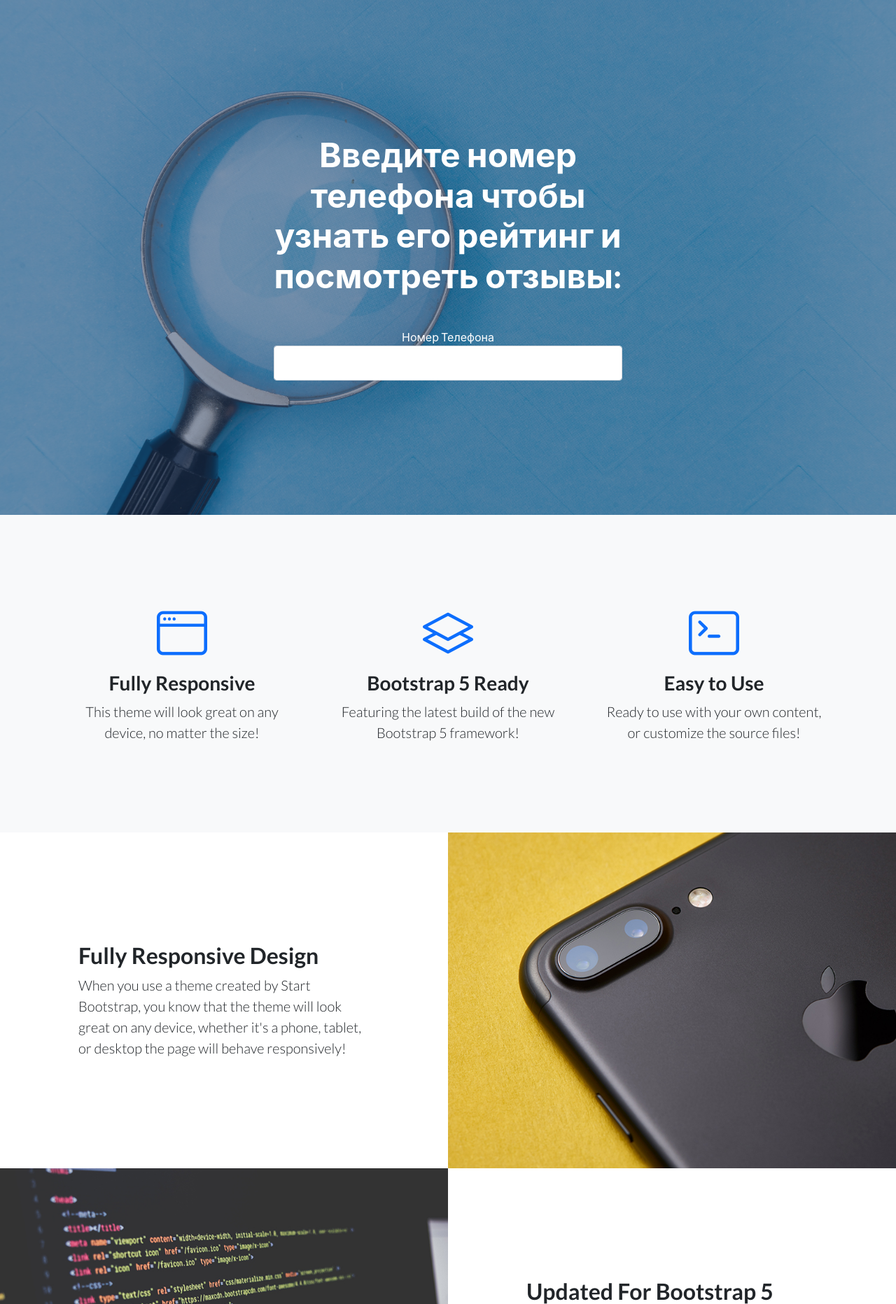
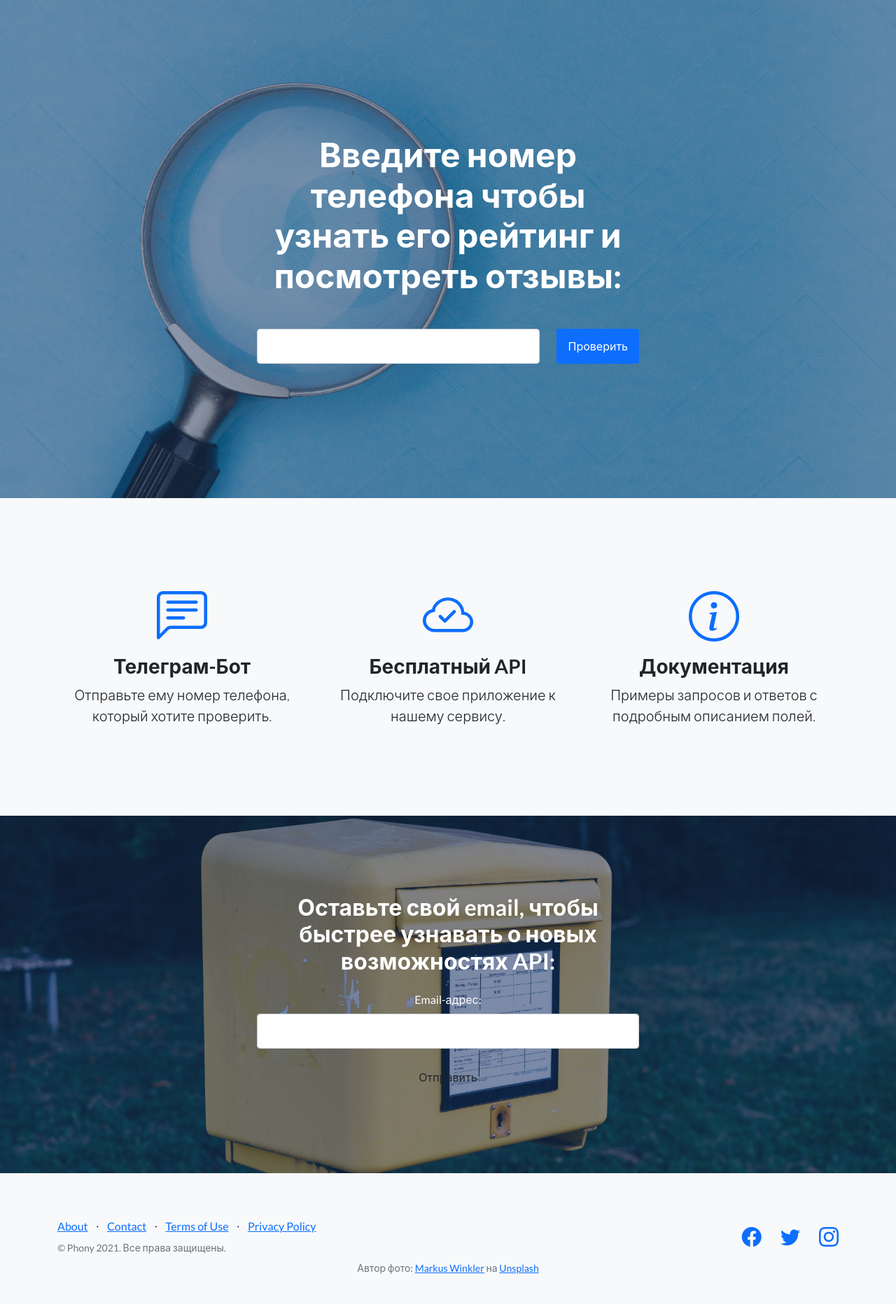
Before and after one commit to Archie04682/phone-checker, a Flask app: page / in a window 1280 px wide. Shown: the part 56-1920 px from the top of the page at 70% size. After the commit the page ends 1877 px from the top, so only its background shows below. Run offline with Flask 2, Linux system fonts and the light colour scheme; some libraries are stand-ins or nearby versions.

Commit message:
added styles to flask-wtf-forms

```diff
--- a/app.py
+++ b/app.py
@@ -1,8 +1,10 @@
+import html
+
 from flask import Flask, jsonify, render_template, redirect, url_for, request
 from datetime import timedelta
 from flask_wtf import FlaskForm
-from wtforms import Form, StringField, EmailField
-from wtforms.validators import DataRequired
+from wtforms import Form, StringField, EmailField, SubmitField
+from wtforms.validators import DataRequired, Email
 from flask_bootstrap import Bootstrap
 from os import environ
 
@@ -23,7 +25,6 @@
 logger = get_logger()
 
 # WTForms
-
 from services.number_normalize_service import NumberNormalizeService
 from phonenumbers import NumberParseException
 from wtforms import ValidationError
@@ -39,23 +40,45 @@
 
 
 class PhoneNumberForm(FlaskForm):
-    phone_number = StringField('Номер Телефона', validators=[
-        DataRequired("Поле не должно быть пустым"), validate_phone_number
-    ])
+    phone_number = StringField('phone-field',
+        validators=[DataRequired("Поле не должно быть пустым"), validate_phone_number])
+    submit = SubmitField('Проверить')
 
+
+class EmailForm(FlaskForm):
+    email = EmailField("Email-адрес:", validators=[Email("Неверный формат email")])
+    submit = SubmitField("Отправить")
 #
 
 
 @app.route('/', methods=['GET', 'POST'])
 def index():
+    print('FIRE!')
     phone_form = PhoneNumberForm()
+    email_form = EmailForm()
+
     if phone_form.validate_on_submit():
-        return redirect(url_for('describe', number=phone_form.phone_number.data))
-    return render_template('index.html', phoneForm=phone_form)
+        return redirect(url_for('number_info', number=phone_form.phone_number.data))
+
+    # if request.method == 'POST':
+    #     if phone_form.submit.data and phone_form.validate():
+    #         return redirect(url_for('number_info', number=phone_form.phone_number.data))
+    #     if email_form.submit.data and email_form.validate():
+    #         pass
+
+    return render_template('index.html', phoneForm=phone_form, emailForm=email_form)
+
+
+@app.route('/subscribe/<string:email>')
+def subscribe(email: str):
+    email_form = EmailForm()
+    if email_form.validate_on_submit():
+        pass
+    redirect('index.html')
 
 
 @app.route('/api/number/<string:number>')
-def describe(number: str):
+def number_info(number: str):
     try:
         normalized_number = NumberNormalizeService.normalize(number)
 
--- a/requirements.txt
+++ b/requirements.txt
@@ -8,3 +8,4 @@
 WTForms~=3.0.0
 Flask-WTF~=1.0.0
 Flask-Bootstrap~=3.3.7.1
+email-validator~=1.1.3
--- a/templates/index.html
+++ b/templates/index.html
@@ -17,6 +17,7 @@
     <link href="https://fonts.googleapis.com/css?family=Lato:300,400,700,300italic,400italic,700italic" rel="stylesheet"
           type="text/css"/>
     <!-- Core theme CSS (includes Bootstrap)-->
+    <link rel="stylesheet" href="https://maxcdn.bootstrapcdn.com/bootstrap/4.0.0/css/bootstrap.min.css" integrity="sha384-Gn5384xqQ1aoWXA+058RXPxPg6fy4IWvTNh0E263XmFcJlSAwiGgFAW/dAiS6JXm" crossorigin="anonymous">
     <link href="{{ url_for("static", filename="css/styles.css") }}" rel="stylesheet"/>
 </head>
 <body>
@@ -35,54 +36,24 @@
                 <div class="text-center text-white">
                     <!-- Page heading-->
                     <h1 class="mb-5">Введите номер телефона чтобы узнать его рейтинг и посмотреть отзывы:</h1>
-                    <!-- Signup form-->
-                    <!-- * * * * * * * * * * * * * * *-->
-                    <!-- * * SB Forms Contact Form * *-->
-                    <!-- * * * * * * * * * * * * * * *-->
-                    <!-- This form is pre-integrated with SB Forms.-->
-                    <!-- To make this form functional, sign up at-->
-                    <!-- https://startbootstrap.com/solution/contact-forms-->
-                    <!-- to get an API token!-->
-                    <div class="container">
-                        {{ wtf.quick_form(phoneForm, novalidate=True) }}
-                    </div>
-{#                    <form class="form-subscribe" id="contactForm" data-sb-form-api-token="API_TOKEN">#}
-{#                        <!-- Email address input-->#}
-{#                        <div class="row">#}
-{#                            <div class="col">#}
-{#                                <input class="form-control form-control-lg" id="phoneNumber" type="text"#}
-{#                                       placeholder="например: +7(800)800-80-80" data-sb-validations="required"/>#}
-{#                                <div class="invalid-feedback text-white" data-sb-feedback="phoneNumber:required">#}
-{#                                    Поле не должно быть пустым!#}
-{#                                </div>#}
-                                {#<div class="invalid-feedback text-white" data-sb-feedback="emailAddress:email">Email#}
-                                {#    Address Email is not valid.#}
-                                {#</div>#}
-{#                            </div>#}
-{#                            <div class="col-auto">#}
-{#                                <button class="btn btn-primary btn-lg disabled" id="submitButton" type="submit">Узнать#}
-{#                                </button>#}
-{#                            </div>#}
-{#                        </div>#}
-{#                        <!-- Submit success message-->#}
-{#                        <!---->#}
-{#                        <!-- This is what your users will see when the form-->#}
-{#                        <!-- has successfully submitted-->#}
-{#                        <div class="d-none" id="submitSuccessMessage">#}
-{#                            <div class="text-center mb-3">#}
-{#                                <div class="fw-bolder">Form submission successful!</div>#}
-{#                                <p>To activate this form, sign up at</p>#}
-{#                                <a class="text-white" href="https://startbootstrap.com/solution/contact-forms">https://startbootstrap.com/solution/contact-forms</a>#}
-{#                            </div>#}
-{#                        </div>#}
-{#                        <!-- Submit error message-->#}
-{#                        <!---->#}
-{#                        <!-- This is what your users will see when there is-->#}
-{#                        <!-- an error submitting the form-->#}
-{#                        <div class="d-none" id="submitErrorMessage">#}
-{#                            <div class="text-center text-danger mb-3">Error sending message!</div>#}
-{#                        </div>#}
-{#                    </form>#}
+                    <form method="POST" action="/" novalidate>
+                        {{ phoneForm.csrf_token }}
+                        <div class="row">
+                            <div class="col">
+                                {{ phoneForm.phone_number(class_="form-control") }}
+                                {% if phoneForm.phone_number.errors %}
+                                    <ul class="errors">
+                                        {% for error in phoneForm.phone_number.errors %}
+                                            <li style="list-style-type: none;"><small class="form-text text-warning">{{ error }}</small></li>
+                                        {% endfor %}
+                                    </ul>
+                                {% endif %}
+                            </div>
+                            <div class="col-3">
+                                {{ phoneForm.submit(class_="btn btn-primary btn-block") }}
+                            </div>
+                        </div>
+                    </form>
                 </div>
             </div>
         </div>
@@ -94,145 +65,103 @@
         <div class="row">
             <div class="col-lg-4">
                 <div class="features-icons-item mx-auto mb-5 mb-lg-0 mb-lg-3">
-                    <div class="features-icons-icon d-flex"><i class="bi-window m-auto text-primary"></i></div>
-                    <h3>Fully Responsive</h3>
-                    <p class="lead mb-0">This theme will look great on any device, no matter the size!</p>
+                    <div class="features-icons-icon d-flex"><i class="bi-chat-left-text m-auto text-primary"></i></div>
+                    <h3>Телеграм-Бот</h3>
+                    <p class="lead mb-0">Отправьте ему номер телефона, который хотите проверить.</p>
                 </div>
             </div>
             <div class="col-lg-4">
                 <div class="features-icons-item mx-auto mb-5 mb-lg-0 mb-lg-3">
-                    <div class="features-icons-icon d-flex"><i class="bi-layers m-auto text-primary"></i></div>
-                    <h3>Bootstrap 5 Ready</h3>
-                    <p class="lead mb-0">Featuring the latest build of the new Bootstrap 5 framework!</p>
+                    <div class="features-icons-icon d-flex"><i class="bi-cloud-check m-auto text-primary"></i></div>
+                    <h3>Бесплатный API</h3>
+                    <p class="lead mb-0">Подключите свое приложение к нашему сервису.</p>
                 </div>
             </div>
             <div class="col-lg-4">
                 <div class="features-icons-item mx-auto mb-0 mb-lg-3">
-                    <div class="features-icons-icon d-flex"><i class="bi-terminal m-auto text-primary"></i></div>
-                    <h3>Easy to Use</h3>
-                    <p class="lead mb-0">Ready to use with your own content, or customize the source files!</p>
+                    <div class="features-icons-icon d-flex"><i class="bi-info-circle m-auto text-primary"></i></div>
+                    <h3>Документация</h3>
+                    <p class="lead mb-0">Примеры запросов и ответов с подробным описанием полей.</p>
                 </div>
             </div>
         </div>
     </div>
 </section>
 <!-- Image Showcases-->
-<section class="showcase">
-    <div class="container-fluid p-0">
-        <div class="row g-0">
-            <div class="col-lg-6 order-lg-2 text-white showcase-img"
-                 style="background-image: url('{{ url_for('static', filename='assets/img/bg-showcase-1.jpg') }}')"></div>
-            <div class="col-lg-6 order-lg-1 my-auto showcase-text">
-                <h2>Fully Responsive Design</h2>
-                <p class="lead mb-0">When you use a theme created by Start Bootstrap, you know that the theme will look
-                    great on any device, whether it's a phone, tablet, or desktop the page will behave responsively!</p>
-            </div>
-        </div>
-        <div class="row g-0">
-            <div class="col-lg-6 text-white showcase-img"
-                 style="background-image: url('{{ url_for('static', filename='assets/img/bg-showcase-2.jpg') }}')"></div>
-            <div class="col-lg-6 my-auto showcase-text">
-                <h2>Updated For Bootstrap 5</h2>
-                <p class="lead mb-0">Newly improved, and full of great utility classes, Bootstrap 5 is leading the way
-                    in mobile responsive web development! All of the themes on Start Bootstrap are now using Bootstrap
-                    5!</p>
-            </div>
-        </div>
-        <div class="row g-0">
-            <div class="col-lg-6 order-lg-2 text-white showcase-img"
-                 style="background-image: url('{{ url_for('static', filename='assets/img/bg-showcase-3.jpg') }}')"></div>
-            <div class="col-lg-6 order-lg-1 my-auto showcase-text">
-                <h2>Easy to Use & Customize</h2>
-                <p class="lead mb-0">Landing Page is just HTML and CSS with a splash of SCSS for users who demand some
-                    deeper customization options. Out of the box, just add your content and images, and your new landing
-                    page will be ready to go!</p>
-            </div>
-        </div>
-    </div>
-</section>
+{#<section class="showcase">#}
+{#    <div class="container-fluid p-0">#}
+{#        <div class="row g-0">#}
+{#            <div class="col-lg-6 order-lg-2 text-white showcase-img"#}
+{#                 style="background-image: url('{{ url_for('static', filename='assets/img/bg-showcase-1.jpg') }}')"></div>#}
+{#            <div class="col-lg-6 order-lg-1 my-auto showcase-text">#}
+{#                <h2>Fully Responsive Design</h2>#}
+{#                <p class="lead mb-0">When you use a theme created by Start Bootstrap, you know that the theme will look#}
+{#                    great on any device, whether it's a phone, tablet, or desktop the page will behave responsively!</p>#}
+{#            </div>#}
+{#        </div>#}
+{#        <div class="row g-0">#}
+{#            <div class="col-lg-6 text-white showcase-img"#}
+{#                 style="background-image: url('{{ url_for('static', filename='assets/img/bg-showcase-2.jpg') }}')"></div>#}
+{#            <div class="col-lg-6 my-auto showcase-text">#}
+{#                <h2>Updated For Bootstrap 5</h2>#}
+{#                <p class="lead mb-0">Newly improved, and full of great utility classes, Bootstrap 5 is leading the way#}
+{#                    in mobile responsive web development! All of the themes on Start Bootstrap are now using Bootstrap#}
+{#                    5!</p>#}
+{#            </div>#}
+{#        </div>#}
+{#        <div class="row g-0">#}
+{#            <div class="col-lg-6 order-lg-2 text-white showcase-img"#}
+{#                 style="background-image: url('{{ url_for('static', filename='assets/img/bg-showcase-3.jpg') }}')"></div>#}
+{#            <div class="col-lg-6 order-lg-1 my-auto showcase-text">#}
+{#                <h2>Easy to Use & Customize</h2>#}
+{#                <p class="lead mb-0">Landing Page is just HTML and CSS with a splash of SCSS for users who demand some#}
+{#                    deeper customization options. Out of the box, just add your content and images, and your new landing#}
+{#                    page will be ready to go!</p>#}
+{#            </div>#}
+{#        </div>#}
+{#    </div>#}
+{#</section>#}
 <!-- Testimonials-->
-<section class="testimonials text-center bg-light">
-    <div class="container">
-        <h2 class="mb-5">What people are saying...</h2>
-        <div class="row">
-            <div class="col-lg-4">
-                <div class="testimonial-item mx-auto mb-5 mb-lg-0">
-                    <img class="img-fluid rounded-circle mb-3"
-                         src="{{ url_for('static', filename='assets/img/testimonials-1.jpg') }}" alt="..."/>
-                    <h5>Margaret E.</h5>
-                    <p class="font-weight-light mb-0">"This is fantastic! Thanks so much guys!"</p>
-                </div>
-            </div>
-            <div class="col-lg-4">
-                <div class="testimonial-item mx-auto mb-5 mb-lg-0">
-                    <img class="img-fluid rounded-circle mb-3"
-                         src="{{ url_for('static', filename='assets/img/testimonials-2.jpg') }}" alt="..."/>
-                    <h5>Fred S.</h5>
-                    <p class="font-weight-light mb-0">"Bootstrap is amazing. I've been using it to create lots of super
-                        nice landing pages."</p>
-                </div>
-            </div>
-            <div class="col-lg-4">
-                <div class="testimonial-item mx-auto mb-5 mb-lg-0">
-                    <img class="img-fluid rounded-circle mb-3"
-                         src="{{ url_for('static', filename='assets/img/testimonials-3.jpg') }}" alt="..."/>
-                    <h5>Sarah W.</h5>
-                    <p class="font-weight-light mb-0">"Thanks so much for making these free resources available to
-                        us!"</p>
-                </div>
-            </div>
-        </div>
-    </div>
-</section>
+{#<section class="testimonials text-center bg-light">#}
+{#    <div class="container">#}
+{#        <h2 class="mb-5">What people are saying...</h2>#}
+{#        <div class="row">#}
+{#            <div class="col-lg-4">#}
+{#                <div class="testimonial-item mx-auto mb-5 mb-lg-0">#}
+{#                    <img class="img-fluid rounded-circle mb-3"#}
+{#                         src="{{ url_for('static', filename='assets/img/testimonials-1.jpg') }}" alt="..."/>#}
+{#                    <h5>Margaret E.</h5>#}
+{#                    <p class="font-weight-light mb-0">"This is fantastic! Thanks so much guys!"</p>#}
+{#                </div>#}
+{#            </div>#}
+{#            <div class="col-lg-4">#}
+{#                <div class="testimonial-item mx-auto mb-5 mb-lg-0">#}
+{#                    <img class="img-fluid rounded-circle mb-3"#}
+{#                         src="{{ url_for('static', filename='assets/img/testimonials-2.jpg') }}" alt="..."/>#}
+{#                    <h5>Fred S.</h5>#}
+{#                    <p class="font-weight-light mb-0">"Bootstrap is amazing. I've been using it to create lots of super#}
+{#                        nice landing pages."</p>#}
+{#                </div>#}
+{#            </div>#}
+{#            <div class="col-lg-4">#}
+{#                <div class="testimonial-item mx-auto mb-5 mb-lg-0">#}
+{#                    <img class="img-fluid rounded-circle mb-3"#}
+{#                         src="{{ url_for('static', filename='assets/img/testimonials-3.jpg') }}" alt="..."/>#}
+{#                    <h5>Sarah W.</h5>#}
+{#                    <p class="font-weight-light mb-0">"Thanks so much for making these free resources available to#}
+{#                        us!"</p>#}
+{#                </div>#}
+{#            </div>#}
+{#        </div>#}
+{#    </div>#}
+{#</section>#}
 <!-- Call to Action-->
 <section class="call-to-action text-white text-center" id="signup">
     <div class="container position-relative">
         <div class="row justify-content-center">
             <div class="col-xl-6">
                 <h2 class="mb-4">Оставьте свой email, чтобы быстрее узнавать о новых возможностях API:</h2>
-                <!-- Signup form-->
-                <!-- * * * * * * * * * * * * * * *-->
-                <!-- * * SB Forms Contact Form * *-->
-                <!-- * * * * * * * * * * * * * * *-->
-                <!-- This form is pre-integrated with SB Forms.-->
-                <!-- To make this form functional, sign up at-->
-                <!-- https://startbootstrap.com/solution/contact-forms-->
-                <!-- to get an API token!-->
-                <form class="form-subscribe" id="contactFormFooter" data-sb-form-api-token="API_TOKEN">
-                    <!-- Email address input-->
-                    <div class="row">
-                        <div class="col">
-                            <input class="form-control form-control-lg" id="emailAddressBelow" type="email"
-                                   placeholder="Адрес email" data-sb-validations="required,email"/>
-                            <div class="invalid-feedback text-white" data-sb-feedback="emailAddressBelow:required">Поле не должно быть пустым.
-                            </div>
-                            <div class="invalid-feedback text-white" data-sb-feedback="emailAddressBelow:email">Введен некорректный email.
-                            </div>
-                        </div>
-                        <div class="col-auto">
-                            <button class="btn btn-primary btn-lg disabled" id="submitButton" type="submit">Отправить
-                            </button>
-                        </div>
-                    </div>
-                    <!-- Submit success message-->
-                    <!---->
-                    <!-- This is what your users will see when the form-->
-                    <!-- has successfully submitted-->
-                    <div class="d-none" id="submitSuccessMessage">
-                        <div class="text-center mb-3">
-                            <div class="fw-bolder">Form submission successful!</div>
-                            <p>To activate this form, sign up at</p>
-                            <a class="text-white" href="https://startbootstrap.com/solution/contact-forms">https://startbootstrap.com/solution/contact-forms</a>
-                        </div>
-                    </div>
-                    <!-- Submit error message-->
-                    <!---->
-                    <!-- This is what your users will see when there is-->
-                    <!-- an error submitting the form-->
-                    <div class="d-none" id="submitErrorMessage">
-                        <div class="text-center text-danger mb-3">Error sending message!</div>
-                    </div>
-                </form>
+                {{ wtf.quick_form(emailForm, novalidate=True) }}
             </div>
         </div>
     </div>
```
